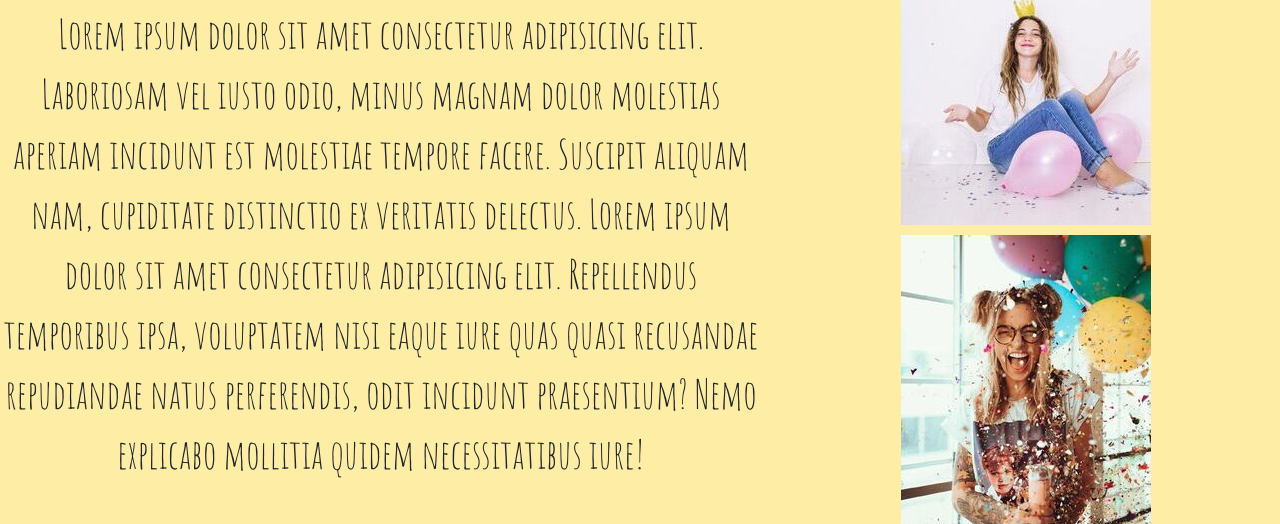
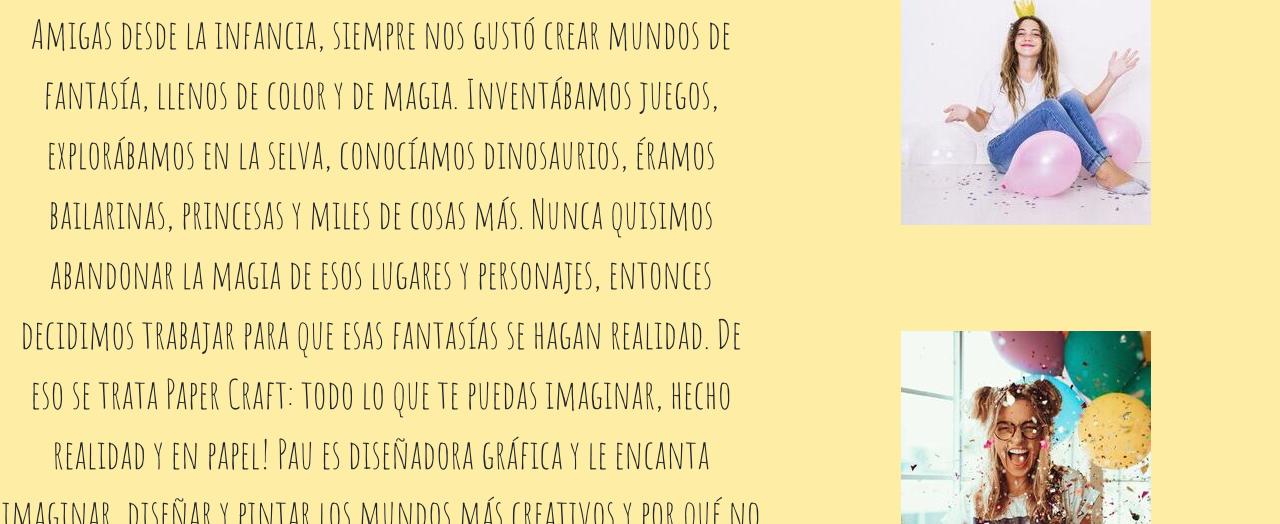
Before and after one commit to paupett/Proyecto-Pettinari, a plain HTML site: page sections/nosotros.html in a window 1280 px wide. Shown: the part 276-800 px from the top of the page. Drawn offline with nearby package versions, Linux system fonts and the light colour scheme; a web font is replaced by a local one.

Commit message:
texto nosotros

```diff
--- a/sections/nosotros.html
+++ b/sections/nosotros.html
@@ -43,8 +43,7 @@
     </div>
     <div class="nosotros">
       <h2 class="syp">Sole y Pau</h2>
-      <p class="sobreNos">Lorem ipsum dolor sit amet consectetur adipisicing elit. Laboriosam vel iusto odio, minus magnam dolor molestias aperiam incidunt est molestiae tempore facere. Suscipit aliquam nam, cupiditate distinctio ex veritatis delectus.
-      Lorem ipsum dolor sit amet consectetur adipisicing elit. Repellendus temporibus ipsa, voluptatem nisi eaque iure quas quasi recusandae repudiandae natus perferendis, odit incidunt praesentium? Nemo explicabo mollitia quidem necessitatibus iure!</p>
+      <p class="sobreNos"> Amigas desde la infancia, siempre nos gustó crear mundos de fantasía, llenos de color y de magia. Inventábamos juegos, explorábamos en la selva, conocíamos dinosaurios, éramos bailarinas, princesas y miles de cosas más. Nunca quisimos abandonar la magia de esos lugares y personajes, entonces decidimos trabajar para que esas fantasías se hagan realidad. De eso se trata Paper Craft: todo lo que te puedas imaginar, hecho realidad y en papel! Pau es diseñadora gráfica y le encanta imaginar, diseñar y pintar los mundos más creativos y por qué no disparatados que puedan existir. Sole es escenógrafa y es especialista en llevar estas ideas al papel y volverlas realidad. Juntas hacemos un gran equipo!</p>
     </div>
     <div class="fotoSole">
       <img src="../images/nosotros.jpg"alt="fotoSole">
```
